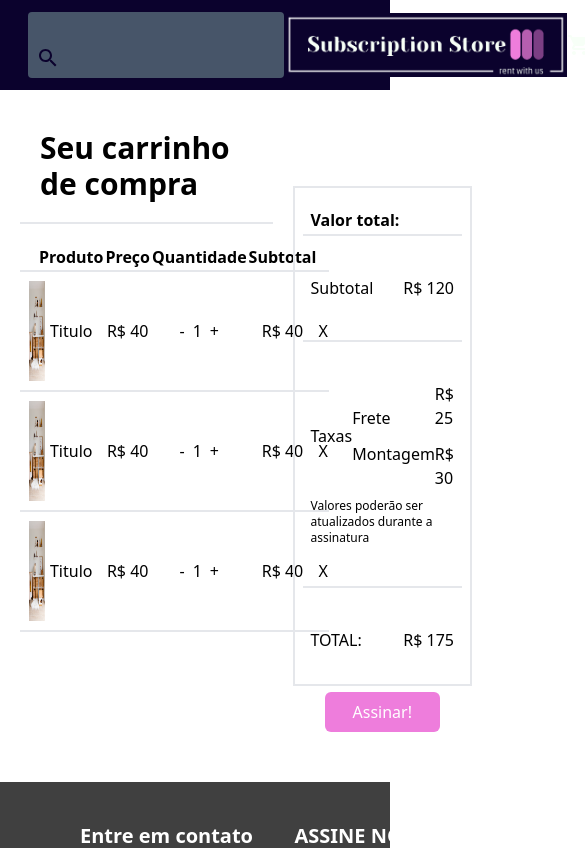
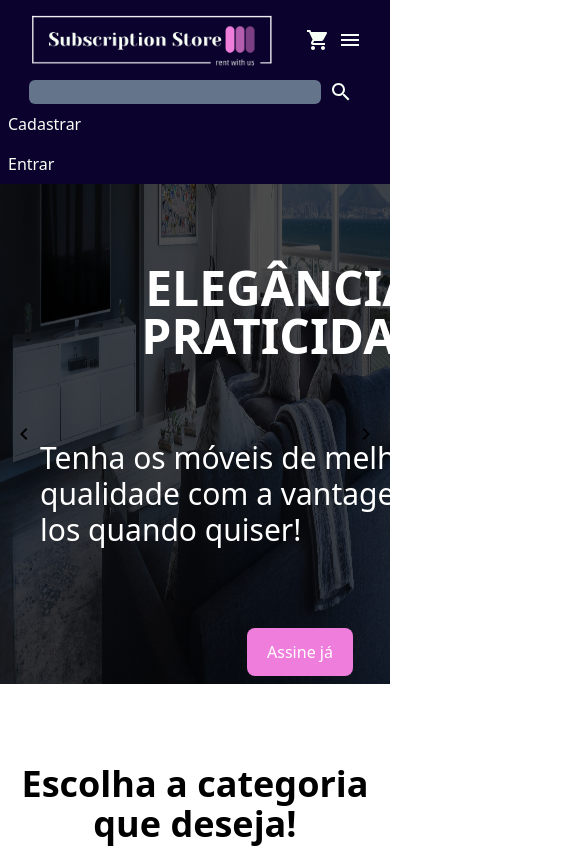
Before and after one commit to rsouzaf07/SubscriptionStore, a React (Vite) app in the folder client/: page / in a window 390 px wide. Shown: the top 848 px of the page, 585 px wide, since content can reach past the window. Built offline with nearby package versions, Linux system fonts and the light colour scheme.

Commit message:
adding responsivity to the navbar

```diff
--- a/client/src/App.tsx
+++ b/client/src/App.tsx
@@ -13,7 +13,7 @@ function App() {
 
   return (
    <>
-    <Cart/>
+    <Home/>
    </>
   )
 }
--- a/client/src/Component/Navbar.tsx
+++ b/client/src/Component/Navbar.tsx
@@ -1,19 +1,46 @@
 import React from 'react'
-import { Search, ShoppingCart } from '@material-ui/icons'
+import { Menu, Search, ShoppingCart } from '@material-ui/icons'
 
 export default function Navbar() {
   return (
+    <section>
+
       <div className='flex items-center justify-between text-[#F7FFF7] bg-[#0B022D] px-7 py-3 '>
-      <div className='text-[#0B022D] rounded bg-slate-600 p-2 '>
+
+      {/* Navbar search */ }
+        <div className='hidden md:flex text-[#0B022D] rounded bg-slate-600 p-2 '>
           <input type='text' className=' w-60 bg-slate-600' />
           <Search className='cursor-pointer'/>
         </div>
-      <img src="./src/assets/logoSub.png" alt="" className='h-16 text-center ' />
-      <div className='flex  items-center '>
+
+        {/* Logo */ }
+        <img src="./src/assets/logoSub.png" className='h-14 md:h-16 text-center ' />
+
+        {/* Navbar buttons */ }
+
+        <div className='hidden  md:flex  items-center '>
           <ShoppingCart className='cursor-pointer'/>
           <button className=' bg-slate-500 rounded p-2 mx-5 justify-end'>Cadastrar</button>
           <button className='bg-slate-500 rounded p-2  justify-end'>Entrar</button>
         </div>
+
+        {/* Navbar menu with responsivity */ }
+        <div className='md:hidden flex items-center'>
+          <ShoppingCart className='cursor-pointer mx-2'/>
+          <Menu className='cursor-pointer'/>
         </div>
+      </div>
+
+      {/* mobile buttons in menu */}
+
+      <div className=' text-[#F7FFF7] bg-[#0B022D]'>
+        <div className='flex justify-center '>
+          <input type='text' className='w-3/4 bg-[#64748B] rounded-md' />
+          <Search className='mx-2'/>
+        </div>
+        <p className='p-2 cursor-pointer hover:opacity-70'>Cadastrar</p>
+        <p className='p-2 cursor-pointer hover:opacity-70'>Entrar</p>
+      </div>
+    </section>
   )
 }
```
Lines whose indentation alone changed are shown as unchanged.
